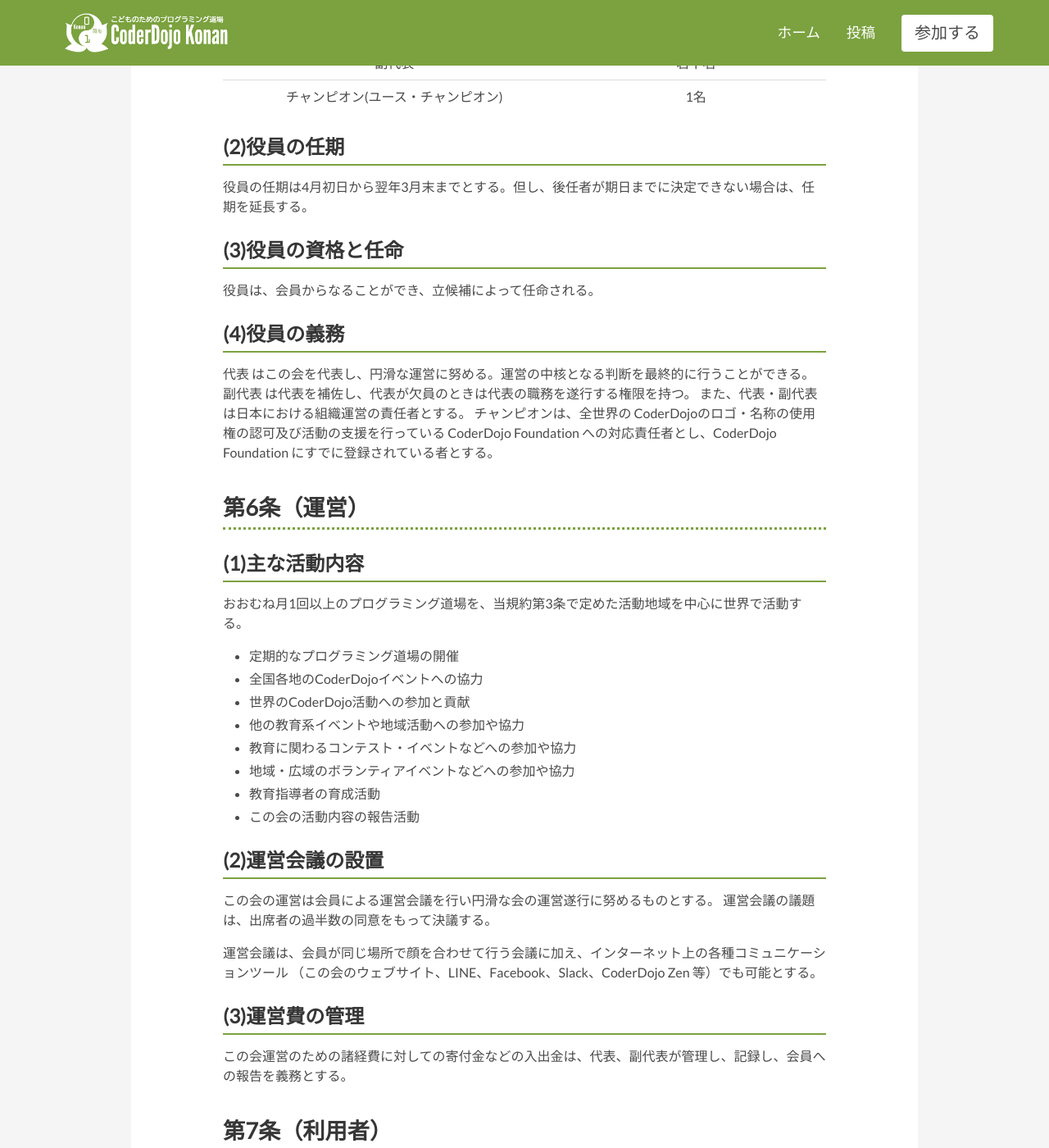
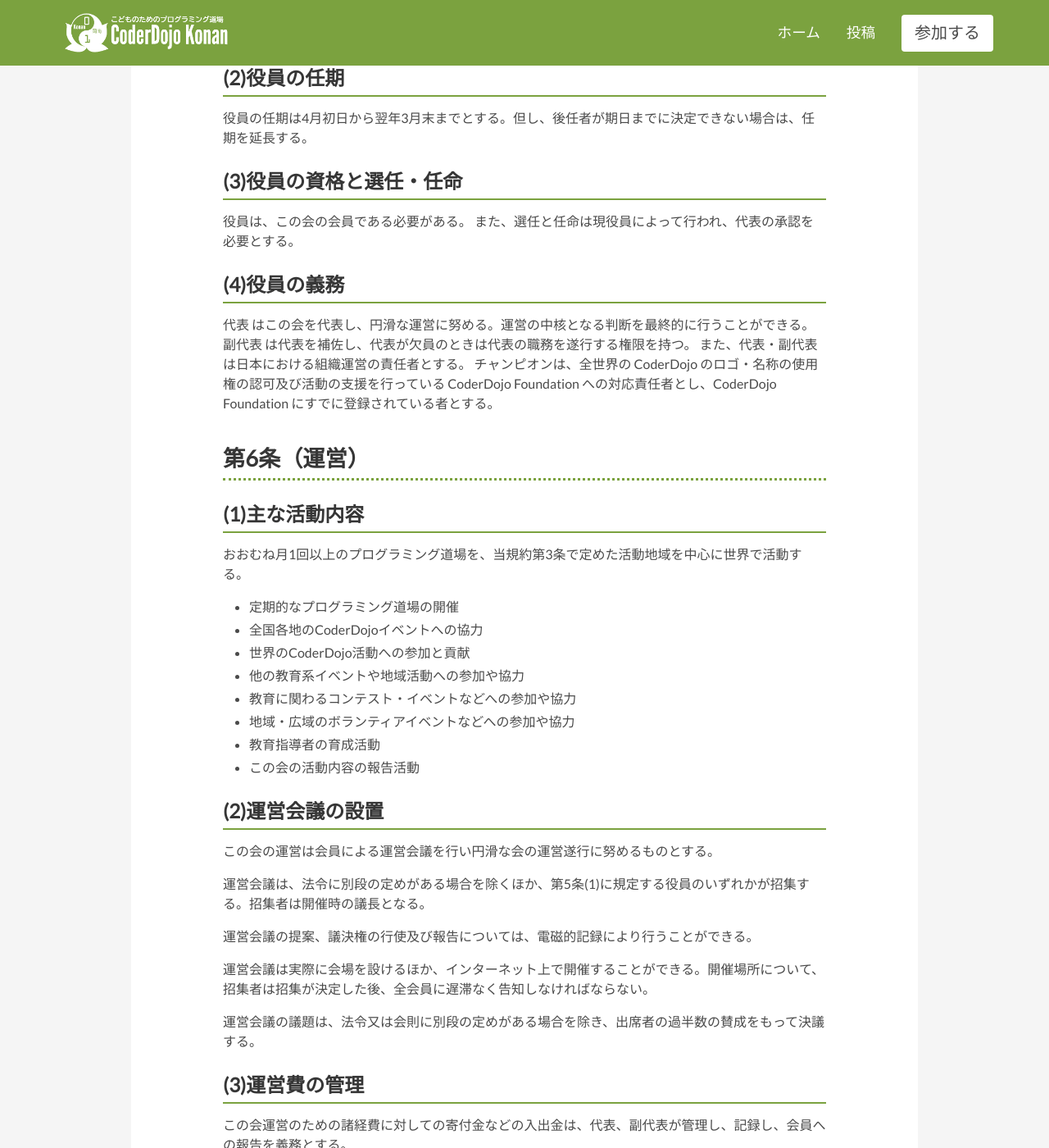
Before and after one commit to coderdojo-konan/website, a Jekyll site: the page built from _pages/constitution.md, in a window 1280 px wide and 1400 px high, scrolled down 2169 px. Shown: the whole window at 82% size. Built offline with Jekyll 4.4.1, drawn with Linux system fonts in a browser that asks for light colours; nearby versions of some CDN libraries; library files that are not in the unit come from our copies; some of the changed text lies outside the part shown.

Commit message:
会則改正案 200506 (#23)
* 会則の改正案 v1

* 会則改正に合わせた名称表記の修正

* 会則案修正 (#25)

* 運営会議の規定の明確化・詳細化

* 定款ー＞約款

* かぶってる表現を直した

Co-authored-by: YuSan <ysoga19@gmail.com>

Co-authored-by: 尾川ふみのり <49401718+mizphses@users.noreply.github.com>

```diff
--- a/_pages/constitution.md
+++ b/_pages/constitution.md
@@ -16,13 +16,10 @@
 # 第2条（名称）
 当会の正式名称を以下のとおりとする。
 
-- CoderDojo 岡山岡南
+- CoderDojo 岡南
 
 なお、必要に応じて、以下の通りの表記を認めることにする
 
-- CoderDojo Konan Okayama
-- コーダー道場 岡山 岡南
-- CoderDojo 岡南
 - CoderDojo Konan
 
 以後「この会」と称する。
@@ -47,10 +44,10 @@
 
 ## (2)サポーター会員
 プログラミング道場の運営の補佐を行う会員とする。
-会場の手配・イベント運営・告知・参加者の管理・事務などの運営を行っていただく会員。
+主に会場の手配・イベント運営・告知・参加者の管理・事務などの運営を行う。
 
 ## (3)メンター会員
-プログラミング道場の指導者として Ninja (ニンジャ)の指導を行っていただく会員とする。
+プログラミング道場の指導者として Ninja (ニンジャ)の指導を行う会員とする。
 Ninja (ニンジャ) とはプログラミング道場に参加してくる子どもたちのことである。
 
 ## (4)会員の期間
@@ -73,14 +70,15 @@
 ## (2)役員の任期
 役員の任期は4月初日から翌年3月末までとする。但し、後任者が期日までに決定できない場合は、任期を延長する。
 
-## (3)役員の資格と任命
-役員は、会員からなることができ、立候補によって任命される。
+## (3)役員の資格と選任・任命
+役員は、この会の会員である必要がある。
+また、選任と任命は現役員によって行われ、代表の承認を必要とする。
 
 ## (4)役員の義務
 代表 はこの会を代表し、円滑な運営に努める。運営の中核となる判断を最終的に行うことができる。
 副代表 は代表を補佐し、代表が欠員のときは代表の職務を遂行する権限を持つ。
 また、代表・副代表は日本における組織運営の責任者とする。
-チャンピオンは、全世界の CoderDojoのロゴ・名称の使用権の認可及び活動の支援を行っている CoderDojo Foundation への対応責任者とし、CoderDojo Foundation にすでに登録されている者とする。
+チャンピオンは、全世界の CoderDojo のロゴ・名称の使用権の認可及び活動の支援を行っている CoderDojo Foundation への対応責任者とし、CoderDojo Foundation にすでに登録されている者とする。
 
 # 第6条（運営）
 ## (1)主な活動内容
@@ -97,10 +95,14 @@
 
 ## (2)運営会議の設置
 この会の運営は会員による運営会議を行い円滑な会の運営遂行に努めるものとする。
-運営会議の議題は、出席者の過半数の同意をもって決議する。
 
-運営会議は、会員が同じ場所で顔を合わせて行う会議に加え、インターネット上の各種コミュニケーションツール
- （この会のウェブサイト、LINE、Facebook、Slack、CoderDojo Zen 等）でも可能とする。
+運営会議は、法令に別段の定めがある場合を除くほか、第5条(1)に規定する役員のいずれかが招集する。招集者は開催時の議長となる。
+
+運営会議の提案、議決権の行使及び報告については、電磁的記録により行うことができる。
+
+運営会議は実際に会場を設けるほか、インターネット上で開催することができる。開催場所について、招集者は招集が決定した後、全会員に遅滞なく告知しなければならない。
+
+運営会議の議題は、法令又は会則に別段の定めがある場合を除き、出席者の過半数の賛成をもって決議する。
 
 ## (3)運営費の管理
 この会運営のための諸経費に対しての寄付金などの入出金は、代表、副代表が管理し、記録し、会員への報告を義務とする。
@@ -124,9 +126,7 @@
 CoderDojo 憲章で定められている性別、人種、宗教などによる差別を禁止する。
 
 # 第10条（規約改正）
-この規約は、会員の過半数の同意をもって改正することができる。
-ただし、規約改正が告知されてから21日間以上経過した場合は、
-投票に参加した会員の過半数で改正できるものとする。
+この規約は、役員の全員の同意をもって改正することができる。
 
 # 附則
 ## 1. オープンソース
@@ -134,10 +134,8 @@
 もとで個人情報以外は自由に共有・翻案することができる。
 
 ## 2. CoderDojo 憲章
-本文（英語）:
-<https://coderdojo.jp/docs/charter_en>
-日本語訳:
-<https://coderdojo.jp/docs/charter>
+本文（英語）: <https://coderdojo.jp/docs/charter_en>
+日本語訳: <https://coderdojo.jp/docs/charter>
 
 ## 3. この会のウェブサイトホームページアドレス
 <https://coderdojo-konan.jp/>
```
Also changed, not shown: other parts of _pages/constitution.md (+4 -4 lines), _pages/privacy-policy-for-mentor.md (+1 -1 lines), _pages/privacy-policy.md (+1 -1 lines).
